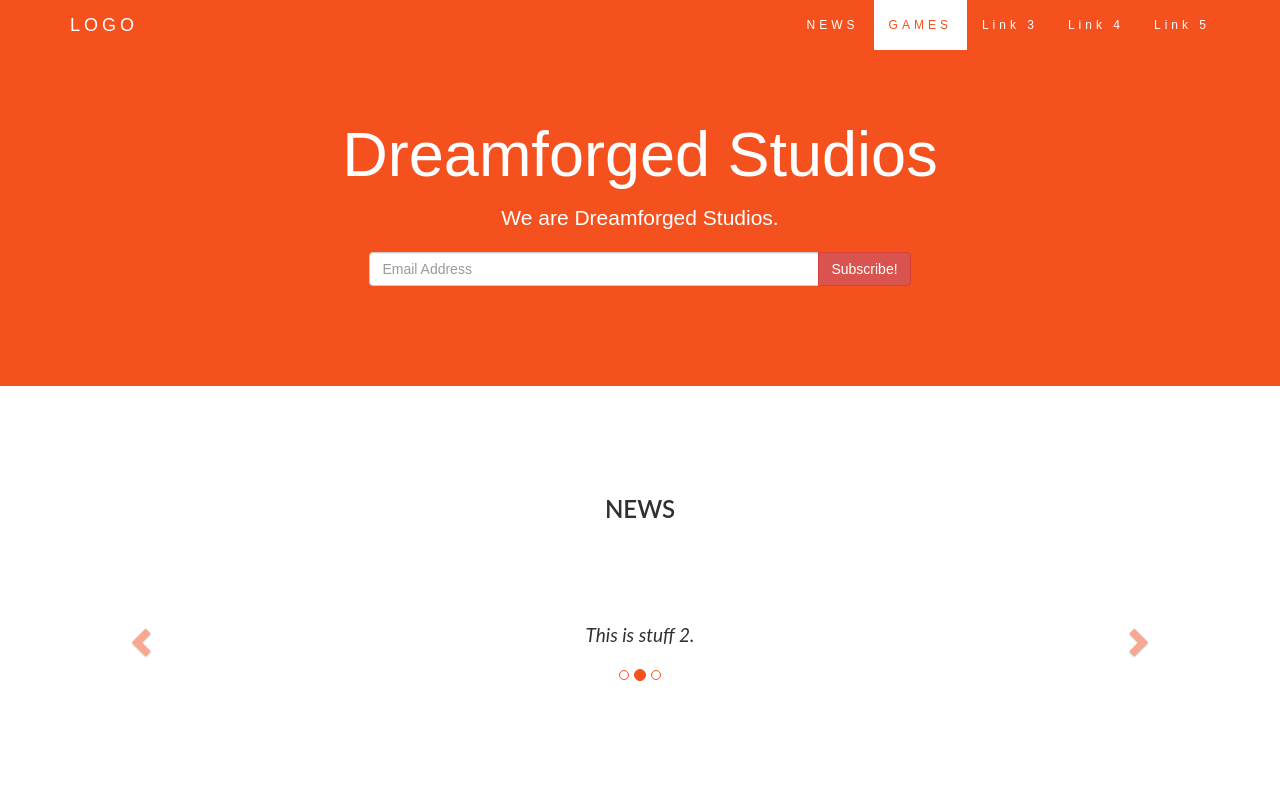
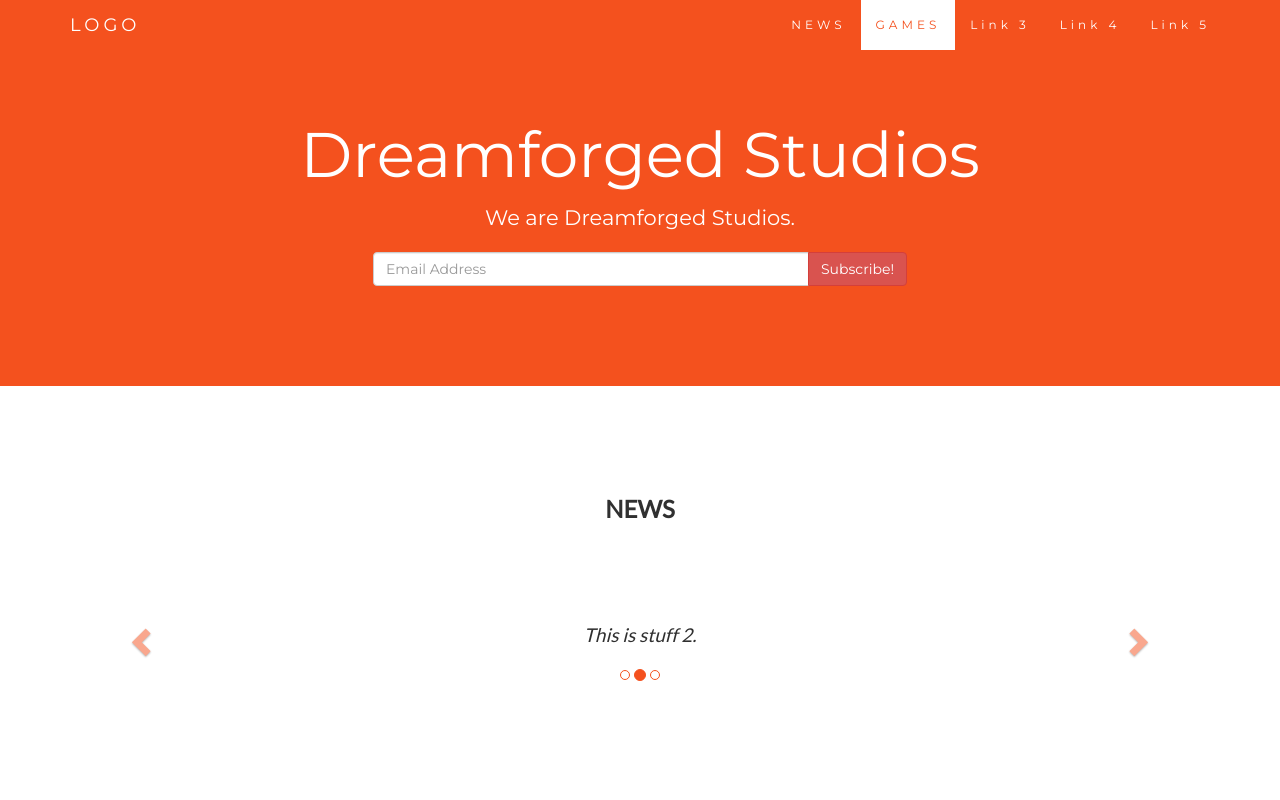
Before and after one commit to kriscrump/Site, a plain HTML site: page index.html in a window 1280 px wide. Shown: the top 800 px of the page. Drawn offline with nearby package versions, Linux system fonts and the light colour scheme.

Commit message:
added custom fonts

```diff
--- a/index.html
+++ b/index.html
@@ -11,6 +11,8 @@
     <title>Home - Dreamforged Studios</title>
 
     <link rel="stylesheet" href="https://maxcdn.bootstrapcdn.com/bootstrap/3.3.7/css/bootstrap.min.css">
+    <link rel="stylesheet" href="https://fonts.googleapis.com/css?family=Montserrat" type="text/css">
+    <link rel="stylesheet" href="https://fonts.googleapis.com/css?family=Lato" type="text/css">
     <link rel="stylesheet" href="css/style.css">
     <link rel="icon" href="favicon.ico">
 
```
